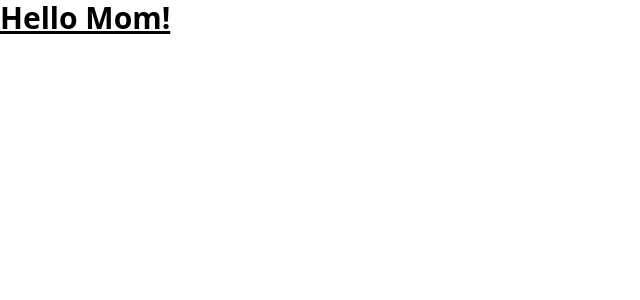
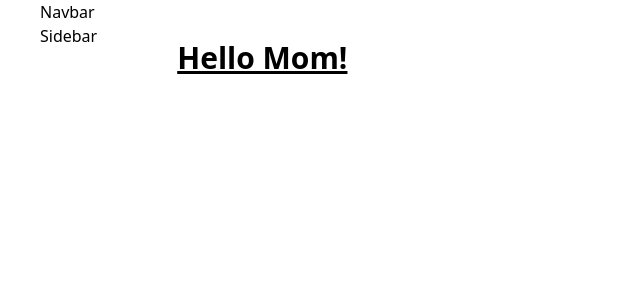
Before and after one commit to razak17/howdy, a Next.js app: page / in a window 1280 px wide. Shown: the top 300 px of the page, without its empty margins (0-640 px from the left). Built offline with nearby package versions, Linux system fonts and the light colour scheme.

Commit message:
chore(app): components setup

```diff
--- /dev/null
+++ b/components/Navbar.tsx
@@ -0,0 +1,5 @@
+const Navbar = () => {
+	return <div>Navbar</div>;
+};
+
+export default Navbar;
--- /dev/null
+++ b/components/Sidebar.tsx
@@ -0,0 +1,5 @@
+const Sidebar = () => {
+	return <div>Sidebar</div>;
+};
+
+export default Sidebar;
--- a/pages/_app.tsx
+++ b/pages/_app.tsx
@@ -1,8 +1,31 @@
+import { useEffect, useState } from 'react';
+import type { AppProps } from 'next/app';
+import Navbar from '../components/Navbar';
+import Sidebar from '../components/Sidebar';
 import '../styles/globals.css';
-import type { AppProps } from 'next/app';
 
-function MyApp({ Component, pageProps }: AppProps) {
-	return <Component {...pageProps} />;
-}
+const MyApp = ({ Component, pageProps }: AppProps) => {
+	const [isSSR, setIsSSR] = useState(true);
+
+	useEffect(() => {
+		setIsSSR(false);
+	}, []);
+
+	if (isSSR) return null;
+
+	return (
+		<div className='xl:w-[1200px] m-auto overflow-hidden h-[100vh]'>
+			<Navbar />
+			<div className='flex gap-6 md:gap-20 '>
+				<div className='h-[92vh] overflow-hidden xl:hover:overflow-auto'>
+					<Sidebar />
+				</div>
+				<div className='mt-4 flex flex-col gap-10 overflow-auto h-[88vh] videos flex-1'>
+					<Component {...pageProps} />
+				</div>
+			</div>
+		</div>
+	);
+};
 
 export default MyApp;
```
